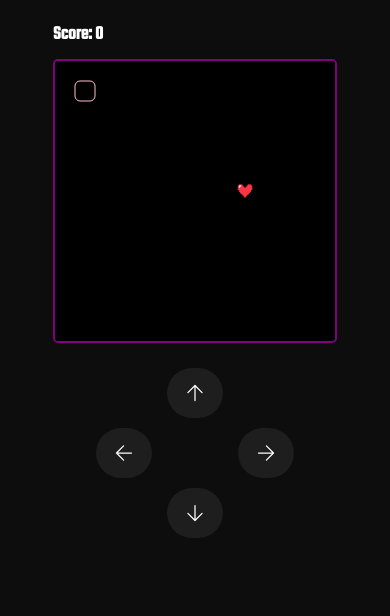
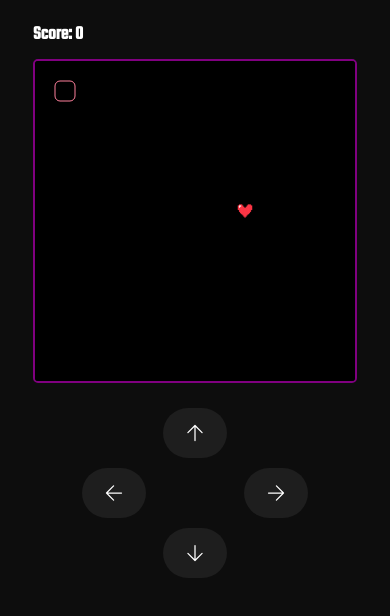
Before and after one commit to kamuiqf/snake-game, a website: page index.html in a window 390 px wide. Drawn offline with Linux system fonts and the light colour scheme.

Commit message:
update canvas size for phone

```diff
--- a/index.html
+++ b/index.html
@@ -97,8 +97,8 @@
 
 		@media (max-width: 490px) {
 			.container-canvas {
-				width: 280px;
-				height: 280px;
+				width: 320px;
+				height: 320px;
 			}
 
 			.buttons {
--- a/main.js
+++ b/main.js
@@ -13,9 +13,9 @@ if (viewportWidth > 490) {
     c.height = 500;
 
 } else {
-    c.width = 280;
-    c.height = 280;
-    COUNT_BLOCKS = 14;
+    c.width = 320;
+    c.height = 320;
+    COUNT_BLOCKS = 16;
 }
 
 window.addEventListener('resize', function() {
@@ -100,11 +100,11 @@ function increaseSnakeSize() {
 }
 
 function drawSnake(snake) {
-    ctx.strokeStyle = "pink";
+    ctx.strokeStyle = "#ff809c";
     let idx = 0;
     for(let block of snake.blocks) {
         if (idx != 0) {
-            ctx.strokeStyle = "purple";
+            ctx.strokeStyle = "#ff1a4c";
         }
         ctx.beginPath();
         ctx.roundRect(block.posX, block.posY, WIDTH_BLOCK, HEIGHT_BLOCK, 5);
```
